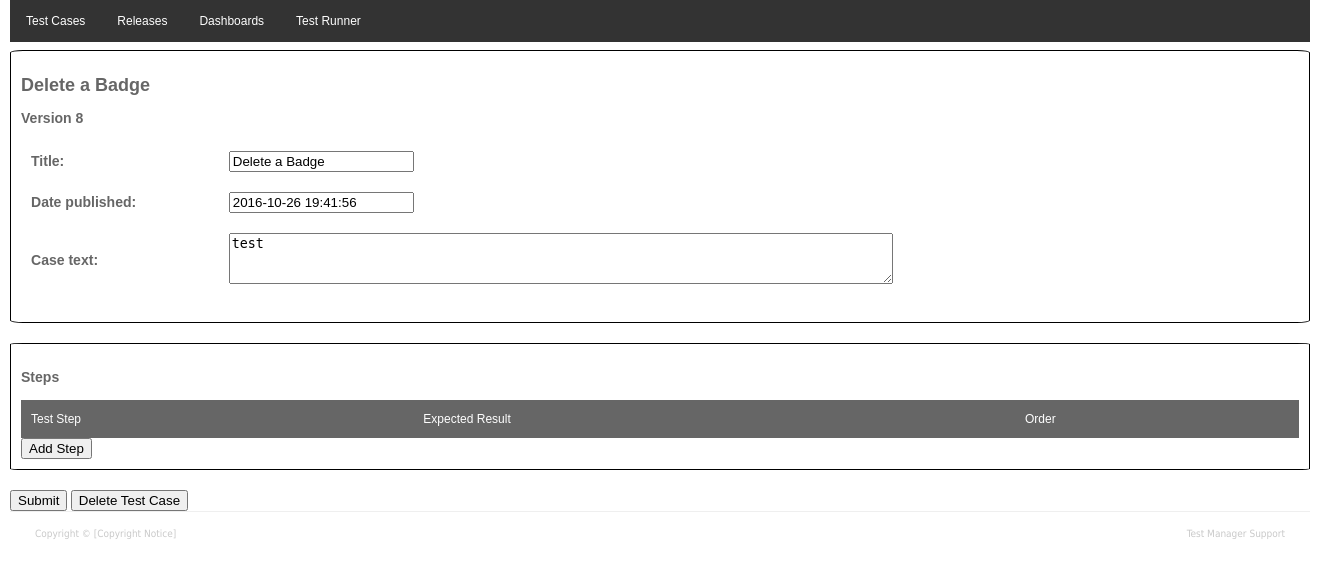
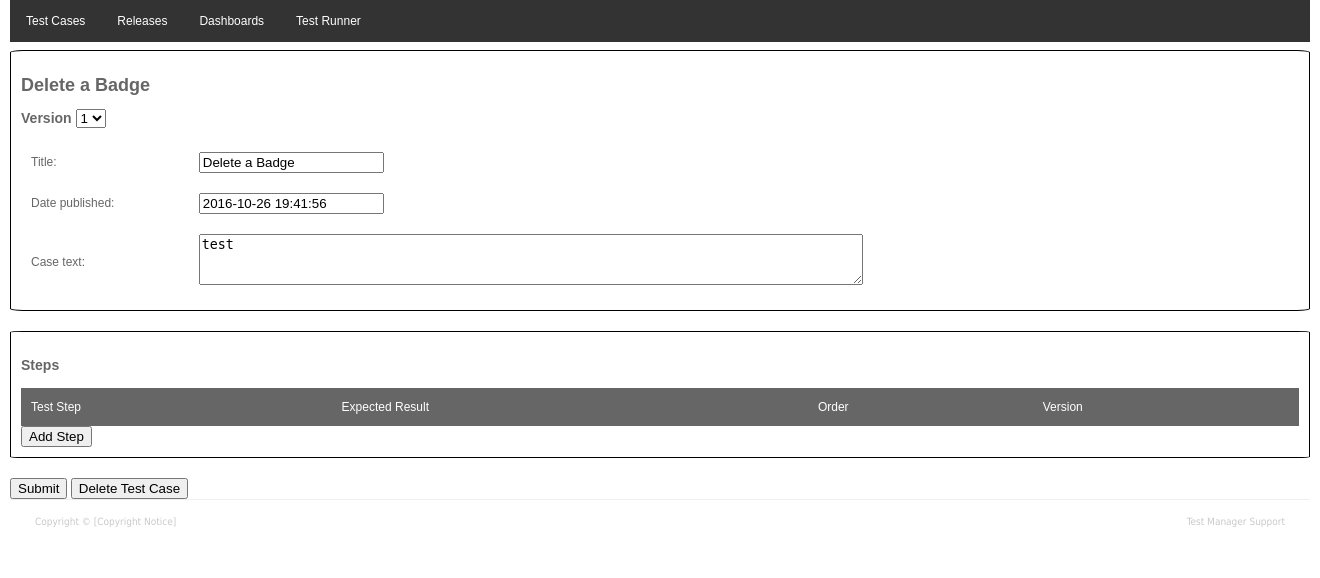
Before and after one commit to yangjourney/TestManager-1, a Django app: page /testlibrary/16/ in a window 1320 px wide. Shown: the part 50-628 px from the top of the page. Run offline with Django 3.2, Linux system fonts and the light colour scheme; data comes from the database, SQL or seed files in the repository; both versions use the stored data as it was after the commit.

Commit message:
Added test case history and version rollback feature

```diff
--- a/testlibrary/forms.py
+++ b/testlibrary/forms.py
@@ -13,7 +13,12 @@ class CaseForm(ModelForm):
 			'case_text': Textarea(attrs={'cols': 80, 'rows':3})
 		}
 
+	versions = forms.ModelChoiceField(
+		queryset=CaseHistory.objects.all().order_by('revision_number'),
+		empty_label = None
+	)
+
 class ReleaseForm(ModelForm):
 	class Meta:
 		model = Release
-		fields = ['label', 'major_number', 'minor_number', 'status', 'release_date']
+		fields = ['label', 'major_number', 'minor_number', 'status', 'release_date',]
--- a/testlibrary/models.py
+++ b/testlibrary/models.py
@@ -6,8 +6,16 @@ class Case(models.Model):
     creation_date = models.DateTimeField('date published')
     version = models.IntegerField(default=1)
 
+class CaseHistory(models.Model):
+	revision_number = models.IntegerField(default=1)
+	case = models.ForeignKey('Case', on_delete=models.CASCADE)
+
+	def __str__(self):
+		return str(self.revision_number)
+
 class Step(models.Model):
-    case = models.ForeignKey(Case, on_delete=models.CASCADE)
+    case = models.ForeignKey(Case)
+    case_version = models.ForeignKey(CaseHistory, default=1)
     step_text = models.CharField(max_length=200)
     result_text = models.CharField(max_length=200)
     order = models.IntegerField(default=0)
@@ -31,5 +39,3 @@ class Release(models.Model):
 	)
 
 	status = models.CharField(max_length=30, choices=STATUS_CHOICES, default='scheduled')
-
-# Create your models here.
--- a/testlibrary/templates/testlibrary/casedetail.html
+++ b/testlibrary/templates/testlibrary/casedetail.html
@@ -6,7 +6,7 @@
 	{% csrf_token %}
 	<div class="section-container">
 		<h2>{{ case.title }}</h2>
-		<h3>Version {{ case.version }}<h3>
+		<h3>Version {{ form.versions }}</h3>
 		<div class="table">
 			{{ form.non_field_errors }}
 			<div class="table-row">
--- a/testlibrary/templates/testlibrary/steplist.html
+++ b/testlibrary/templates/testlibrary/steplist.html
@@ -4,6 +4,10 @@
 		<div class="table-cell">Test Step</div>
 		<div class="table-cell">Expected Result</div>
 		<div class="table-cell">Order</div>
+		{% if formset.can_delete %}
+		<div class="table-cell">Delete</div>
+		{% endif %}
+		<div class="table-cell">Version</div>
 	</header>
 	{% for step_form in step_formset %}
 	{% if step_form.errors %}
@@ -23,6 +27,9 @@
 					{% if formset.can_delete %}
 					<div class="table-cell">{{ step_form.DELETE }}</div>
 					{% endif %}
+					<!-- Debug only -->
+					<div class="table-cell">{{ step_form.case_version }}</div>
+
 				</div>
 	{% endfor %}
 	</div>
--- a/testlibrary/urls.py
+++ b/testlibrary/urls.py
@@ -14,4 +14,5 @@ urlpatterns = [
 		url(r'^release/new/$', views.createrelease, name='createrelease'),
 		url(r'^release/(?P<pk>[0-9]+)/$', views.ReleaseDetailView.as_view(), name='releasedetail'),
 		url(r'^release/delete/(?P<pk>[0-9]+)/$', views.delete_release, name='delete-release'),
+		url(r'^(?P<case_id>[0-9]+)/revision/(?P<revision_number>[0-9]+)/$', views.case_form, name='case-revision'),
     ]
--- a/testlibrary/views.py
+++ b/testlibrary/views.py
@@ -49,6 +49,9 @@ def submitnewcase(request):
             'error_message': "Something went wrong" + str(e),
             })
     c.save()
+    c_history = CaseHistory()
+    c_history.case = c
+    c_history.save()
     return HttpResponseRedirect(reverse('testlibrary:index'))
 
 def updatecase(request, pk):
@@ -68,10 +71,28 @@ def release_form(request, release_id):
 	else:
 		return render(request, 'testlibrary/releasedetail.html', args)
 
-def case_form(request, case_id):
+
+def GetLatestRevision(case):
+	latest_revision = CaseHistory.objects.filter(case=case).count()
+	return CaseHistory.objects.filter(case=case).filter(revision_number=latest_revision)[0]
+
+def case_form(request, case_id, revision_number = None):
 	case = Case.objects.get(pk=case_id)
-	case_form_set = inlineformset_factory(Case, Step, fields=('step_text','result_text','order',), extra=0)
+	case_form_set = inlineformset_factory(Case, Step, fields=('step_text','result_text','order'), extra=0)
 	args = {'case': case}
+	default_history = None
+	latest_revision = CaseHistory.objects.filter(case=case).count()
+	if revision_number:
+		if int(revision_number) > latest_revision:
+			default_history = GetLatestRevision(case)
+		else:
+			default_history = CaseHistory.objects.filter(case=case).filter(revision_number=revision_number)[0]
+	else:
+		latest_revision = CaseHistory.objects.filter(case=case).count()
+		default_history = CaseHistory.objects.filter(case=case).filter(revision_number=latest_revision)[0]
+	print(str(default_history.case))
+	print('case {0!s} has {1!s} revisions'.format(case_id, latest_revision))
+	print('default history is {!s}'.format(str(default_history)))
 	# if this is a POST request we need to process the form data
 	if request.method == 'POST':
 		# create a form instance and populate it with data from the request
@@ -80,9 +101,17 @@ def case_form(request, case_id):
 
 		if form.is_valid() and formset.is_valid():
 			try:
+				revision = latest_revision + 1
 				case.version += 1
 				form.save()
-				formset.save()
+				history = CaseHistory(case=case, revision_number=revision)
+				history.save()
+				step_forms = formset.save(commit=False)
+				for step_form in step_forms:
+					new_step = Step(case=case, step_text=step_form.step_text,
+					result_text=step_form.result_text, order=step_form.order,
+					case_version=history)
+					new_step.save()
 				return HttpResponseRedirect(reverse('testlibrary:casedetail', kwargs={'case_id': case.id}))
 			except:
 				# TODO: better error handling
@@ -101,7 +130,10 @@ def case_form(request, case_id):
 	# if a GET method, create a blank form
 	else:
 		form = CaseForm(instance=case, prefix='master')
-		formset = case_form_set(instance=case, prefix='steps')
+		form.fields['versions'].queryset = CaseHistory.objects.filter(case=case)
+		#formset = case_form_set(instance=case, prefix='steps')
+		print('Test queryset: {!s}'.format(Step.objects.filter(case=case).filter(case_version=default_history)))
+		formset = case_form_set(instance=case, queryset=Step.objects.filter(case_version=default_history), prefix='steps')
 	return render(request, 'testlibrary/casedetail.html', {'form': form, 'step_formset':formset, 'case': case})
 
 def deletecase(request, pk):
```
Also changed, not shown: db.sqlite3, testlibrary/migrations/0005_history.py (added), testlibrary/migrations/0006_auto_20161027_1108.py (added), testlibrary/migrations/0007_auto_20161027_1414.py (added), testlibrary/migrations/0008_auto_20161027_1807.py (added).
